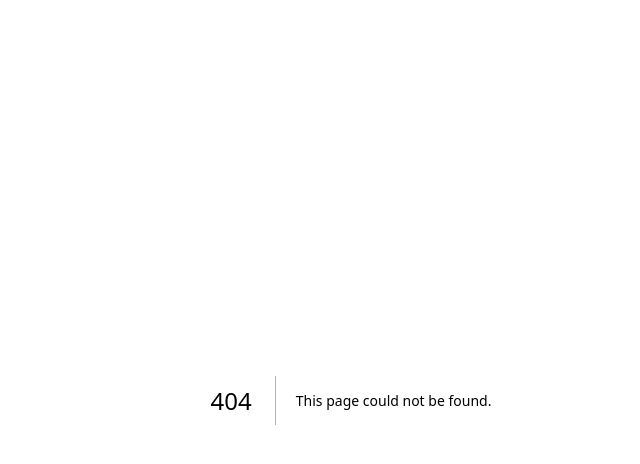
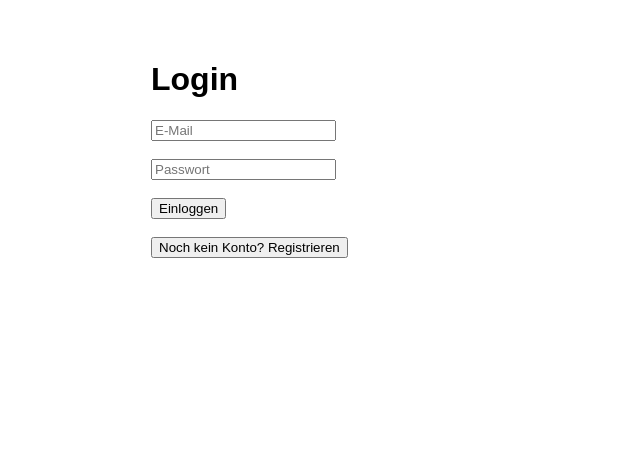
Before and after one commit to NoClueWhatsoever-coder/vergabe_assistant, a Next.js app: page /login in a window 1280 px wide. Before the commit this address had no page. Shown: the top 464 px of the page, without its empty margins (289-929 px from the left). Built offline with nearby package versions, Linux system fonts and the light colour scheme; no server answers.

Commit message:
Create login.tsx

```diff
--- /dev/null
+++ b/pages/login.tsx
@@ -0,0 +1,49 @@
+import { useState } from 'react';
+import { createClient } from '@supabase/supabase-js';
+
+const supabase = createClient(
+  process.env.NEXT_PUBLIC_SUPABASE_URL!,
+  process.env.NEXT_PUBLIC_SUPABASE_ANON_KEY!
+);
+
+export default function Login() {
+  const [email, setEmail] = useState('');
+  const [password, setPassword] = useState('');
+  const [isLogin, setIsLogin] = useState(true);
+  const [message, setMessage] = useState('');
+
+  const handleSubmit = async (e: React.FormEvent) => {
+    e.preventDefault();
+
+    let result;
+    if (isLogin) {
+      result = await supabase.auth.signInWithPassword({ email, password });
+    } else {
+      result = await supabase.auth.signUp({ email, password });
+    }
+
+    if (result.error) {
+      setMessage(result.error.message);
+    } else {
+      setMessage('Erfolgreich! Bitte prüfe deine E-Mails.');
+    }
+  };
+
+  return (
+    <main style={{ padding: "2rem", fontFamily: "Arial", maxWidth: "400px", margin: "auto" }}>
+      <h1>{isLogin ? 'Login' : 'Registrieren'}</h1>
+      <form onSubmit={handleSubmit}>
+        <input type="email" placeholder="E-Mail" value={email} onChange={e => setEmail(e.target.value)} required />
+        <br /><br />
+        <input type="password" placeholder="Passwort" value={password} onChange={e => setPassword(e.target.value)} required />
+        <br /><br />
+        <button type="submit">{isLogin ? 'Einloggen' : 'Registrieren'}</button>
+      </form>
+      <br />
+      <button onClick={() => setIsLogin(!isLogin)}>
+        {isLogin ? 'Noch kein Konto? Registrieren' : 'Schon registriert? Login'}
+      </button>
+      <p>{message}</p>
+    </main>
+  );
+}
```
